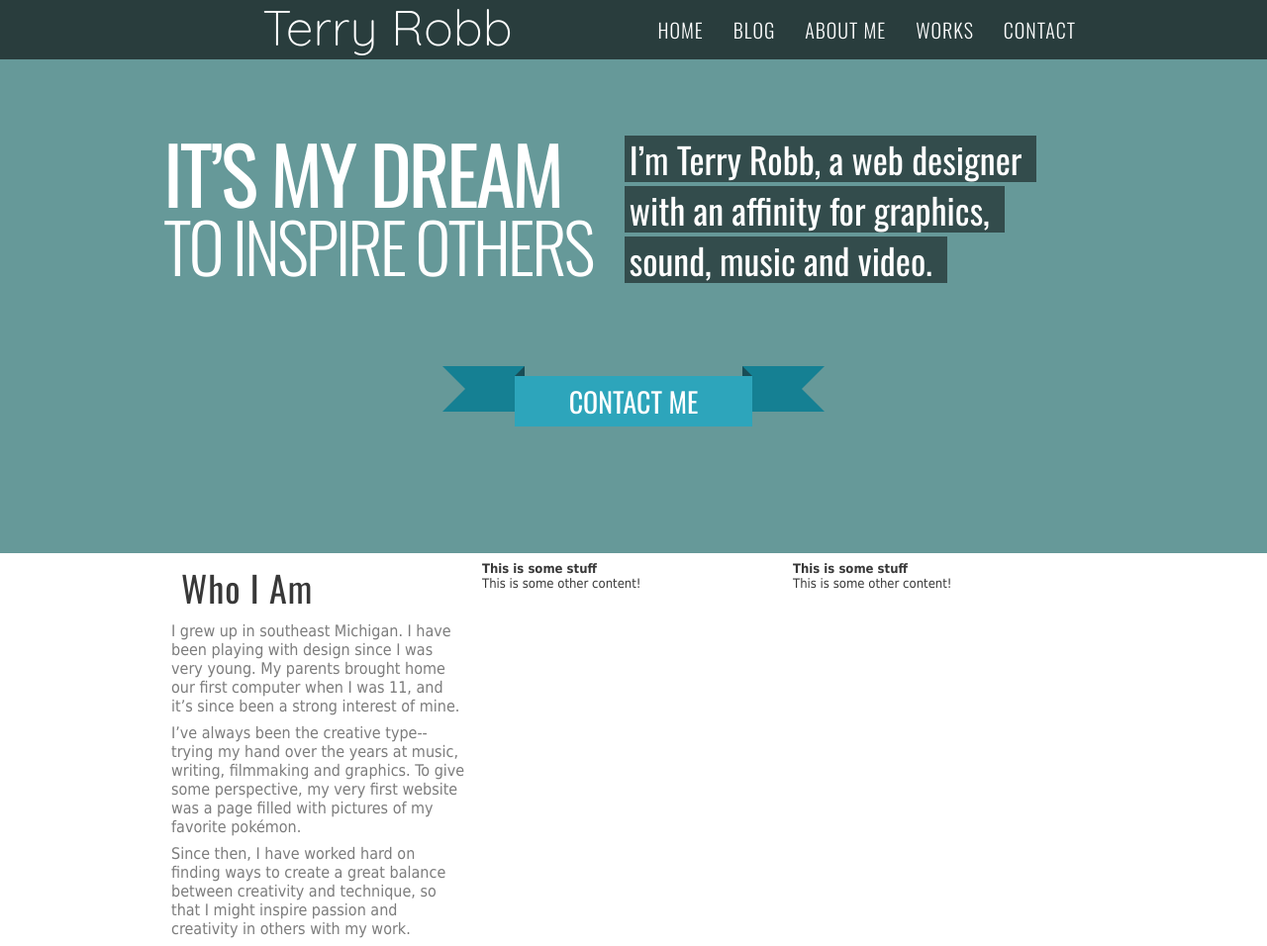
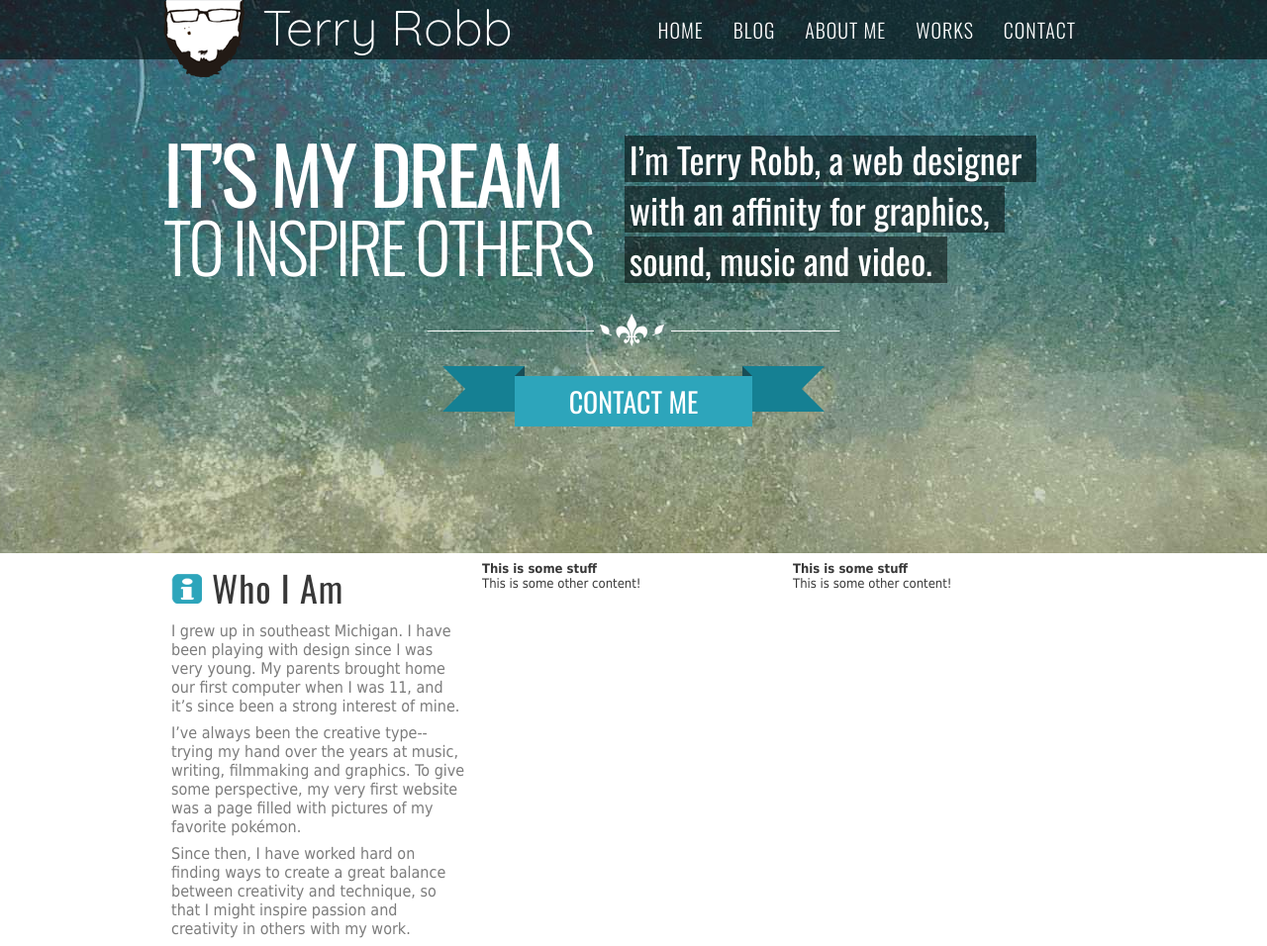
Before and after one commit to terrancerobb/old-portfolio-2013, a Jekyll site: the page built from index.html, in a window 1280 px wide. Shown: the whole page at 99% size. Built offline with Jekyll 4.4.1, drawn with Linux system fonts in a browser that asks for light colours; nearby versions of some CDN libraries.

Commit message:
Fixed paths

```diff
--- a/css/style.css
+++ b/css/style.css
@@ -29,7 +29,7 @@ body{
 }
 body.homepage{
 	background-color: #669999;
-	background-image: url(./img/homeBG.jpg);
+	background-image: url(../img/homeBG.jpg);
 	background-position: top center;
 	background-repeat: no-repeat;
 }
@@ -64,7 +64,7 @@ header nav ul li a{
 	padding: 0 5px;
 }
 div.mainTitle h1::before{
-	content: url(./img/logo.png);
+	content: url(../img/logo.png);
 	position: absolute;
 }
 div.mainTitle{
@@ -123,7 +123,7 @@ div#content{
 	padding: 6px 15px 6px 5px;
 }
 .homeFirst div.sep{
-	background-image: url(./img/sep.png);
+	background-image: url(../img/sep.png);
 	background-repeat: no-repeat;
 	clear: both;
 	width: 418px;
@@ -222,6 +222,6 @@ a.ribbonCTA:hover{
 	letter-spacing: 1px;
 }
 .oneThird.aboutMe h2:before{
-	content:url(./img/about.png);
+	content:url(../img/about.png);
 	margin-right: 10px;
 }
```
Also changed, not shown: 1 other file.
